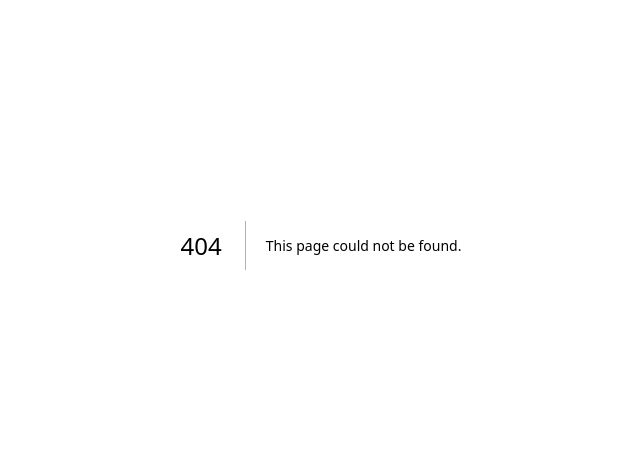
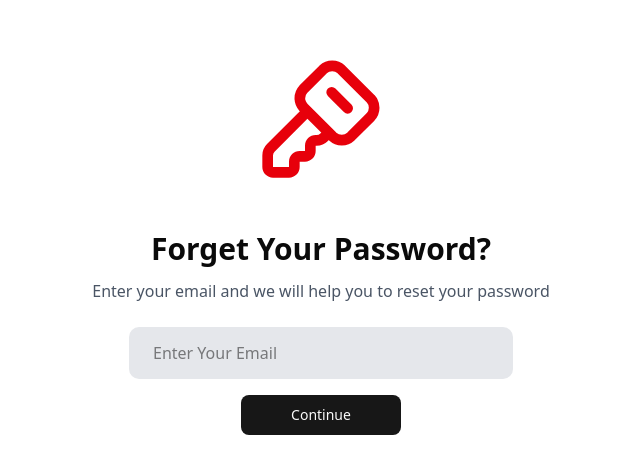
Before and after one commit to DannyLurker/Social-Media-App, a Next.js app in the folder frontend/: page /auth/forget-password in a window 1280 px wide. Before the commit this address had no page. Shown: the part 155-628 px from the top of the page, without its empty margins (319-959 px from the left). Built offline with nearby package versions, Linux system fonts and the light colour scheme.

Commit message:
feat: Implement ForgetPassword component and update Verify component for user email display, and prevent access to /auth/verify route if email alrady verified

```diff
--- /dev/null
+++ b/frontend/app/auth/forget-password/page.tsx
@@ -0,0 +1,10 @@
+import ForgetPassword from "@/components/Auth/ForgetPassword";
+const page = () => {
+  return (
+    <>
+      <ForgetPassword />
+    </>
+  );
+};
+
+export default page;
--- /dev/null
+++ b/frontend/components/Auth/ForgetPassword.tsx
@@ -0,0 +1,33 @@
+"use client";
+import { KeySquareIcon } from "lucide-react";
+import React from "react";
+import LoadingButton from "../helper/LoadingButton";
+import { useState } from "react";
+
+const ForgetPassword = () => {
+  const [isLoading, setIsLoading] = useState<boolean>(false);
+
+  return (
+    <>
+      <div className="w-full h-screen flex items-center flex-col justify-center">
+        <KeySquareIcon className="w-20 h-20 sm:w-32 sm:h-32 text-red-600 mb-12" />
+        <h1 className="text-2xl sm:text-3xl font-bold mb-3">
+          Forget Your Password?
+        </h1>
+        <p className="mb-6 text-sm sm:text-base text-center text-gray-600 font-medium">
+          Enter your email and we will help you to reset your password
+        </p>
+        <input
+          type="email"
+          placeholder="Enter Your Email"
+          className="px-6 py-3.5 rounded-lg outline-none bg-gray-200 block w-[90%] sm:w-[80%] md:w-[60%] lg:w-[40%] xl:w-[30%] mx-auto "
+        />
+        <LoadingButton className="w-40 mt-4" size={"lg"} isLoading={isLoading}>
+          Continue
+        </LoadingButton>
+      </div>
+    </>
+  );
+};
+
+export default ForgetPassword;
--- a/frontend/components/Auth/Verify.tsx
+++ b/frontend/components/Auth/Verify.tsx
@@ -1,9 +1,10 @@
 "use client";
-import { MailCheck } from "lucide-react";
+import { Loader, MailCheck } from "lucide-react";
 import React, {
   ChangeEvent,
   FormEvent,
   KeyboardEvent,
+  useEffect,
   useRef,
   useState,
 } from "react";
@@ -13,17 +14,28 @@
 import { handleAuthRequest } from "../utils/apiRequest";
 import { toast } from "sonner";
 import { useRouter } from "next/navigation";
-import { useDispatch } from "react-redux";
+import { useDispatch, useSelector } from "react-redux";
 import { setAuthUser } from "@/store/authSlice";
+import { RootState } from "@/store/store";
 
 const Verify = () => {
   const dispatch = useDispatch();
+  const user = useSelector((state: RootState) => state?.auth.user);
   const [loadingState, setLoadingState] = useState<boolean>(false);
   const [otp, setOtp] = useState<string[]>(["", "", "", "", "", ""]);
-
+  const [isPageLoading, setIsPageLoading] = useState<boolean>(true);
+  const router = useRouter();
   const inputRefs = useRef<(HTMLInputElement | null)[]>([]);
 
-  const router = useRouter();
+  useEffect(() => {
+    if (!user) {
+      router.replace("auth/login");
+    } else if (user && user.isVerified) {
+      router.replace("/");
+    } else {
+      setIsPageLoading(false);
+    }
+  }, [user, router]);
 
   const handleChange = (
     index: number,
@@ -97,12 +109,20 @@
     }
   };
 
+  if (isPageLoading) {
+    return (
+      <div className="h-screen flex items-center justify-center">
+        <Loader className="w-20 h-20 animate-spin" />
+      </div>
+    );
+  }
+
   return (
     <div className="h-screen flex items-center flex-col justify-center">
       <MailCheck className="w-20 h-20 sm:w-32 sm:h-32 text-red-600 mb-12" />
       <h1 className="text-2xl sm:text-3xl font-bold mb-3">OTP Verification</h1>
       <p className="mb-6 text-sm sm:text-base text-gray-600 font-medium">
-        We have sent a code to test@gmail.com
+        We have sent a code to {user?.email}
       </p>
       <div className="flex space-x-4">
         {[0, 1, 2, 3, 4, 5].map((index) => {
--- a/frontend/store/authSlice.ts
+++ b/frontend/store/authSlice.ts
@@ -5,6 +5,7 @@
   user: User | null;
 }
 
+// Hanya menyimpan 1 data user.
 const initialState: authState = {
   user: null,
 };
```
